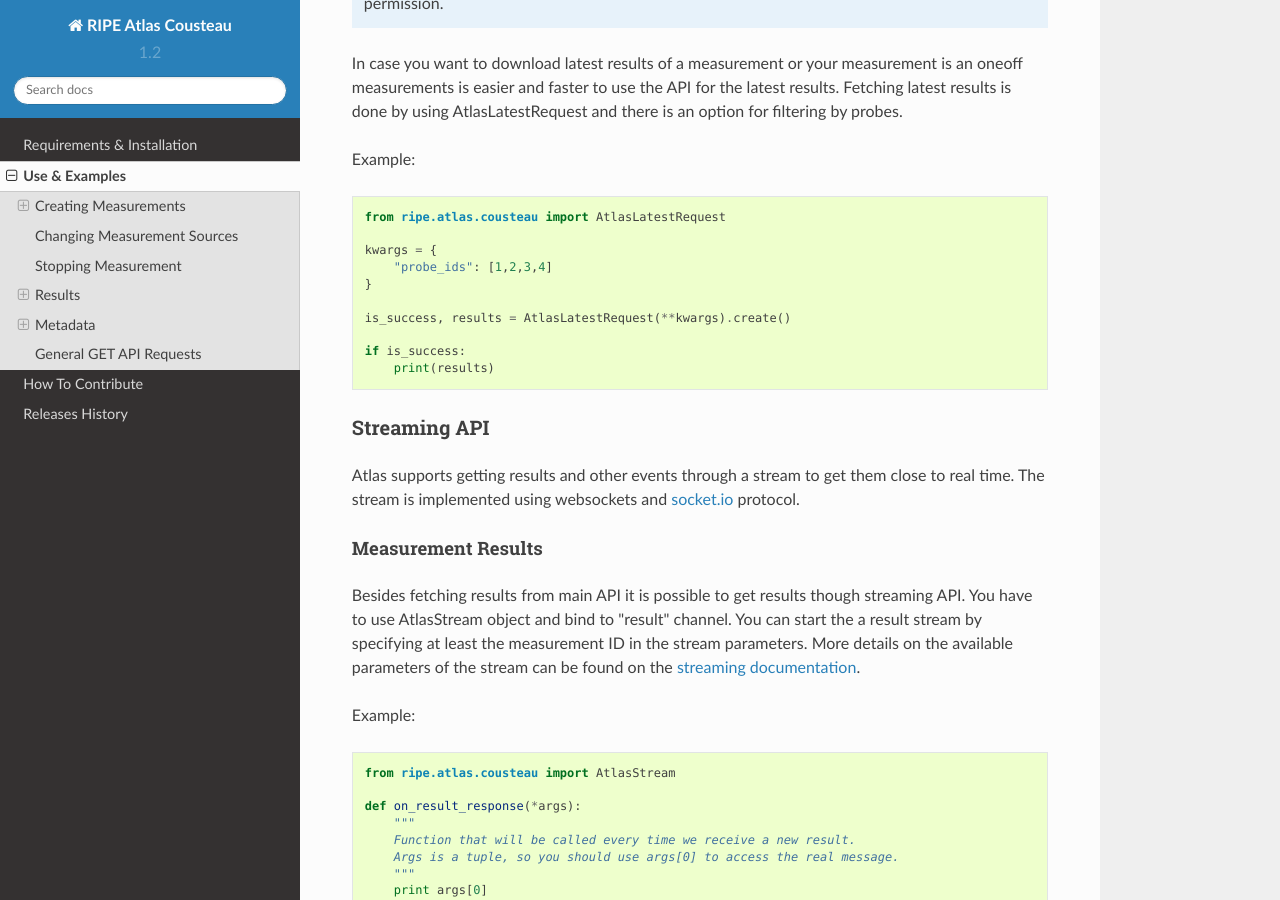
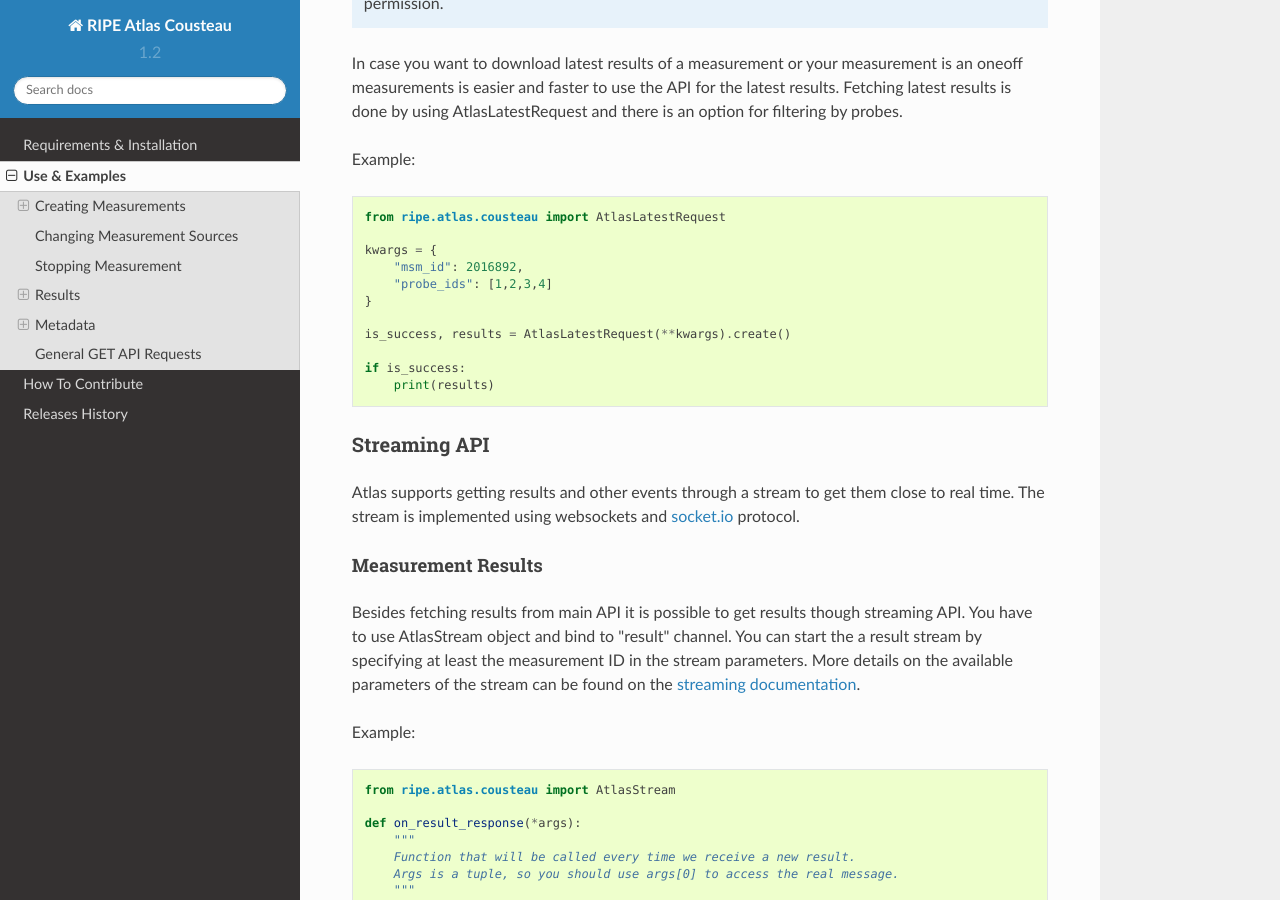
Before and after one commit to RIPE-NCC/ripe-atlas-cousteau, a Sphinx documentation site: the page built from docs/use.rst, in a window 1280 px wide and 900 px high, scrolled down 5152 px. Built offline with Sphinx 7.4.7 and the Read the Docs theme 2.0.0, drawn with Linux system fonts in a browser that asks for light colours.

Commit message:
fix documentation example for latest results

```diff
--- a/docs/use.rst
+++ b/docs/use.rst
@@ -260,6 +260,7 @@ Example:
     from ripe.atlas.cousteau import AtlasLatestRequest
 
     kwargs = {
+        "msm_id": 2016892,
         "probe_ids": [1,2,3,4]
     }
 
```
